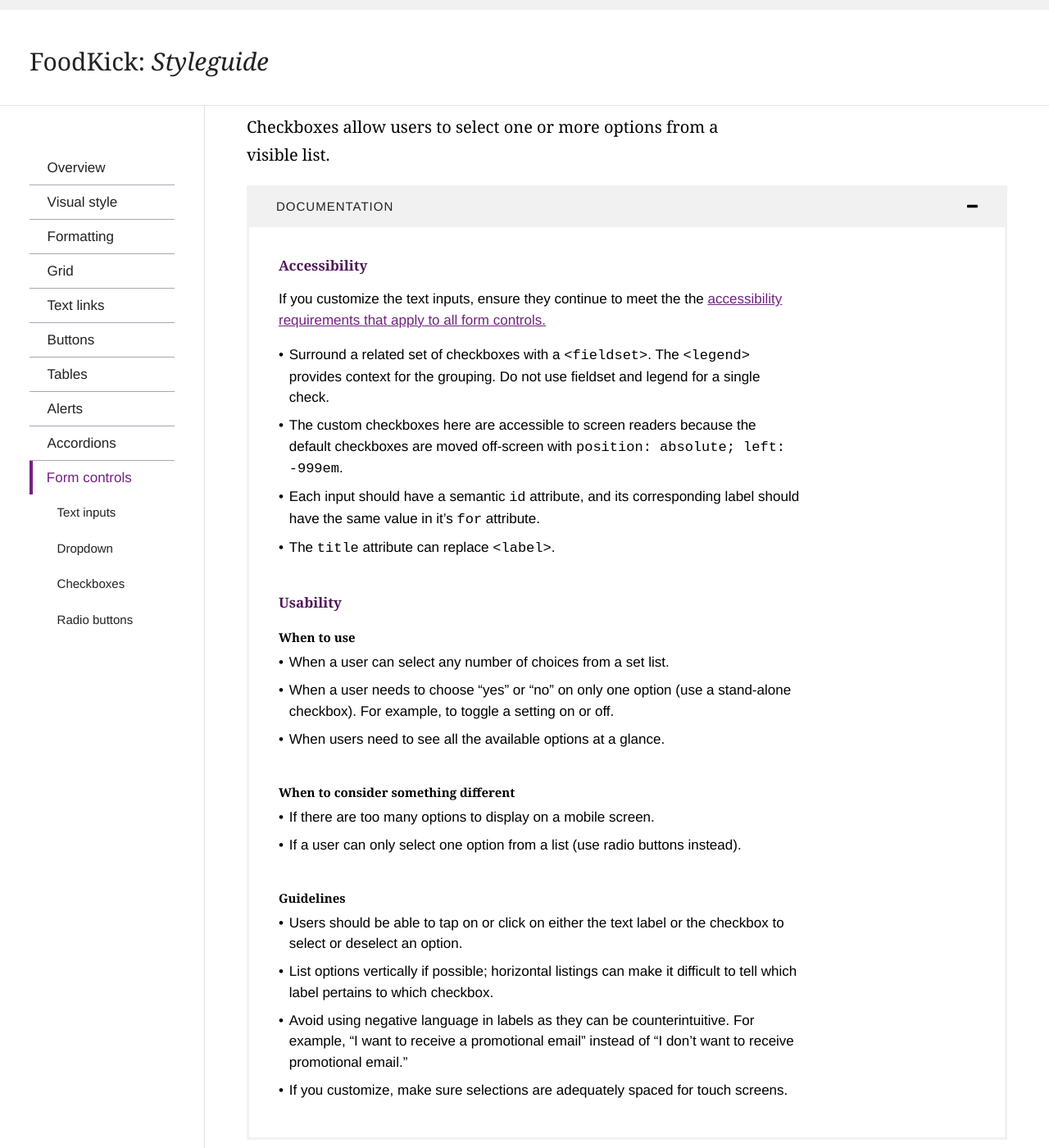
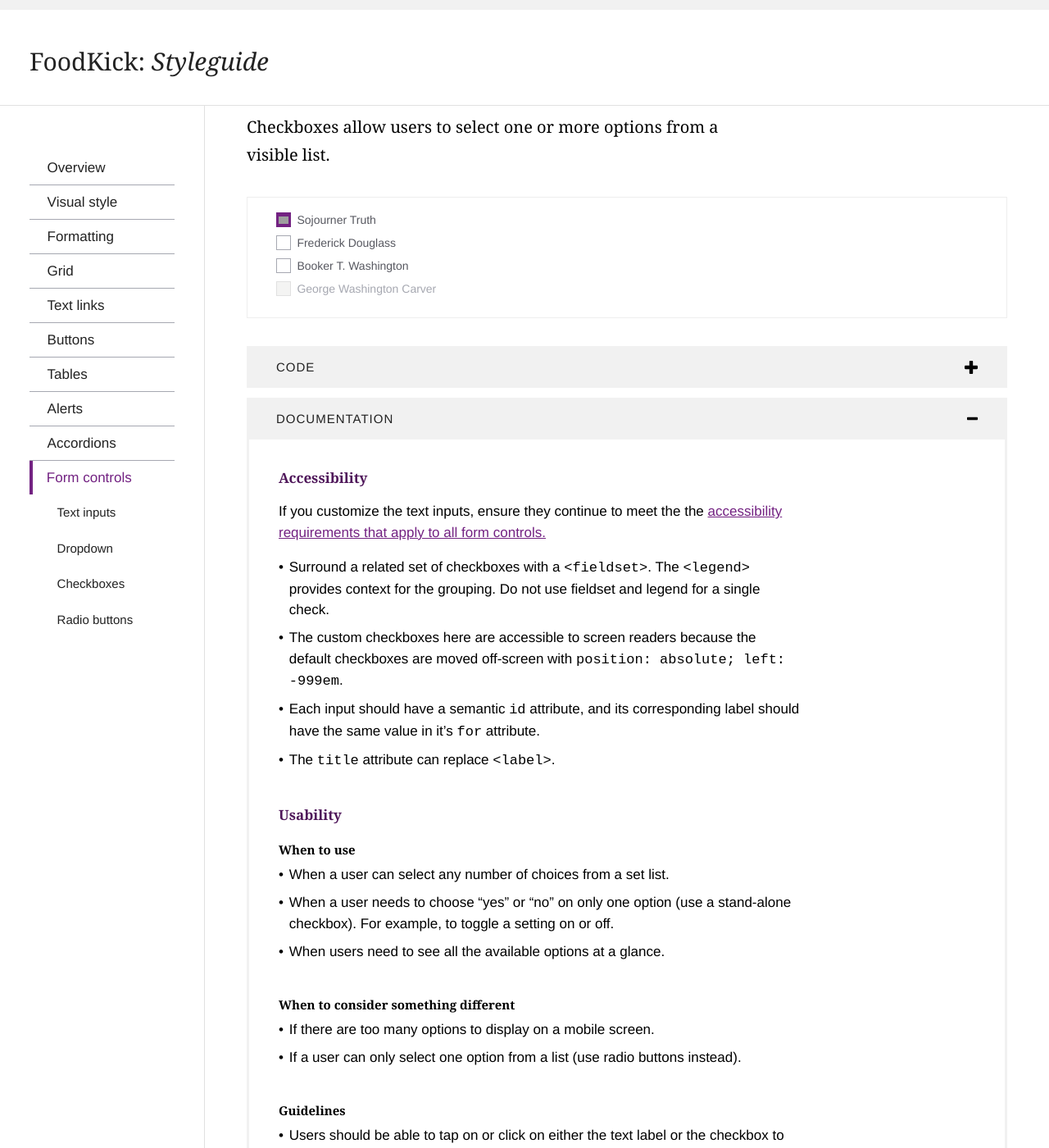
Before and after one commit to foodkick/foodkick.github.io, a Jekyll site: the page built from _elements/form-controls.md, in a window 1280 px wide and 1400 px high, scrolled down 6424 px. Shown: the whole window at 82% size. Built offline with Jekyll 4.4.1, drawn with Linux system fonts in a browser that asks for light colours; Markdown is read by kramdown in place of the engine named in the settings; some of the changed text lies outside the part shown; grey boxes are pictures that could not be loaded.

Commit message:
Added checkboxes and radio buttons to form elements page

```diff
--- a/_elements/form-controls.md
+++ b/_elements/form-controls.md
@@ -220,7 +220,7 @@ lead: Form controls allow users to enter information into a page.
 <h2 class="usa-heading" id="checkboxes">Checkboxes</h2>
 <p class="usa-font-lead">Checkboxes allow users to select one or more options from a visible list.</p>
 
-<!-- <div class="preview">
+<div class="preview">
 
   <fieldset class="usa-fieldset-inputs usa-sans">
 
@@ -247,7 +247,7 @@ lead: Form controls allow users to enter information into a page.
 
   </fieldset>
 
-</div> -->
+</div>
 
 <div class="usa-accordion-bordered usa-accordion-docs">
   <button class="usa-button-unstyled usa-accordion-button"
@@ -289,9 +289,11 @@ lead: Form controls allow users to enter information into a page.
 <h2 class="usa-heading" id="radiobuttons">Radio buttons</h2>
 <p class="usa-font-lead">Radio buttons allow users to see all available choices at once and select exactly one option.</p>
 
-<!-- <div class="preview">
+<div class="preview">
 
   <fieldset class="usa-fieldset-inputs usa-sans">
+
+    <h6>Small</h6>
 
     <legend class="usa-sr-only">Historical figures 2</legend>
 
@@ -311,8 +313,30 @@ lead: Form controls allow users to enter information into a page.
     </ul>
 
   </fieldset>
+  <fieldset class="usa-fieldset-inputs usa-sans">
 
-</div> -->
+    <h6>Large</h6>
+
+    <legend class="usa-sr-only">Historical figures 3</legend>
+
+    <ul class="usa-unstyled-list">
+      <li>
+        <input id="orange-soup" class="large" type="radio" checked name="ing" value="orange-pea">
+        <label for="orange-soup">Split Pea</label>
+      </li>
+      <li>
+        <input id="blue-noodle" class="large" type="radio" name="ing" value="blue-noodle">
+        <label for="blue-noodle">Blue Cheese</label>
+      </li>
+      <li>
+        <input id="red-tomato" class="large" type="radio" name="ing" value="red-tomato">
+        <label for="red-tomato">Sliced Tomato</label>
+      </li>
+    </ul>
+
+  </fieldset>
+
+</div>
 
 <div class="usa-accordion-bordered usa-accordion-docs">
   <button class="usa-button-unstyled usa-accordion-button"
--- a/assets/_scss/components/_forms.scss
+++ b/assets/_scss/components/_forms.scss
@@ -170,8 +170,8 @@ input.usa-input-medium {
 
 .usa-checklist-checked {
   &:before {
-    background-image: url('../img/correct9.png');
-    background-image: url('../img/correct9.svg');
+    // background-image: url('../img/correct9.png');
+    background-image: url('../img/check.svg');
     background-position: 100%;
     background-repeat: no-repeat;
     background-size: 100%;
--- a/assets/_scss/elements/_inputs.scss
+++ b/assets/_scss/elements/_inputs.scss
@@ -206,9 +206,10 @@ legend {
 }
 
 /**
- * Custom checkboxes
+ * Custom checkboxes + radio buttons
  */
 
+/* Browser Fixes */
 input[type="checkbox"],
 input[type="radio"] {
   @include sr-only();
@@ -222,6 +223,7 @@ input[type="radio"] {
   }
 }
 
+/* Basic Styling */
 input[type="checkbox"] + label,
 input[type="radio"] + label {
   cursor: pointer;
@@ -232,53 +234,67 @@ input[type="radio"] + label {
 input[type="checkbox"] + label::before,
 input[type="radio"] + label::before {
   background: white;
-  border-radius: $border-radius;
-  box-shadow: 0 0 0 1px #757575;
+  background-position: 50%;
+  background-repeat: no-repeat;
+  background-size: auto 9px;
+  box-shadow: 0 0 0 1px $color-gray;
   content: '\a0';
   display: inline-block;
-  height: 1.8rem;
+  height: 16px;
   line-height: .8;
   margin-right: .6em;
   text-indent: .15em;
   vertical-align: .2em;
-  width: 1.8rem;
+  width: 16px;
 }
 
 input[type="radio"] + label::before {
-  box-shadow: 0 0 0 2px #fff, 0 0 0 3px #757575;
-  height: 1.6rem;
-  width: 1.6rem;
+  height: 20px;
+  width: 20px;
+  top: -4px;
+  position: relative;
+  border-radius: 100%;
+  box-shadow: 0 0 0 0px $color-white, 0 0 0 1px $color-gray;
 }
 
-input[type="radio"] + label::before {
-  border-radius: 100%;
+input[type="radio"].large + label::before {
+  height: 34px;
+  width: 34px;
+  top: -11px;
+  box-shadow: 0 0 0 2px $color-gray;
+  background-image: url('../img/check-gray.svg');
+  background-size: auto 14px;
+  background-color: $color-white;
 }
 
+/* Selected */
 input[type="checkbox"]:checked + label::before,
 input[type="radio"]:checked + label::before {
   background-color: $color-primary;
   box-shadow: 0 0 0 1px $color-primary;
 }
 
-input[type="radio"]:checked + label::before {
-  box-shadow: 0 0 0 2px $color-white, 0 0 0 4px $color-primary;
+input[type="checkbox"]:checked + label::before,
+input[type="radio"].large:checked + label::before{
+  background-image: url('../img/check.svg');
 }
 
-input[type="radio"]:focus + label::before {
-  box-shadow: 0 0 0 2px $color-white, 0 0 0 4px $color-primary, 0 0 3px 4px $color-focus, 0 0 7px 4px $color-focus;
+input[type="radio"].large:checked + label::before {
+  background-color: $color-primary-darker;
+  box-shadow: 0 0 0 1px $color-primary-darker;
 }
 
-input[type="checkbox"]:checked + label::before {
-  background-image: url('../img/correct8.png');
-  background-image: url('../img/correct8.svg');
-  background-position: 50%;
-  background-repeat: no-repeat;
-}
-
-input[type="checkbox"]:focus + label::before {
+/* Focused */
+input[type="checkbox"]:focus + label::before,
+input[type="radio"]:focus + label::before {
   box-shadow: 0 0 0 1px $color-white, 0 0 0 3px $color-primary;
 }
 
+input[type="radio"].large:focus + label::before {
+  box-shadow: 0 0 0 1px $color-white, 0 0 0 3px $color-primary-darker;
+}
+
+/* Disabled */
 input[type="checkbox"]:disabled + label {
   color: $color-gray;
 }
```
Also changed, not shown: assets/_scss/core/_variables.scss (line endings or trailing spaces), assets/img/check-gray.svg (added).
